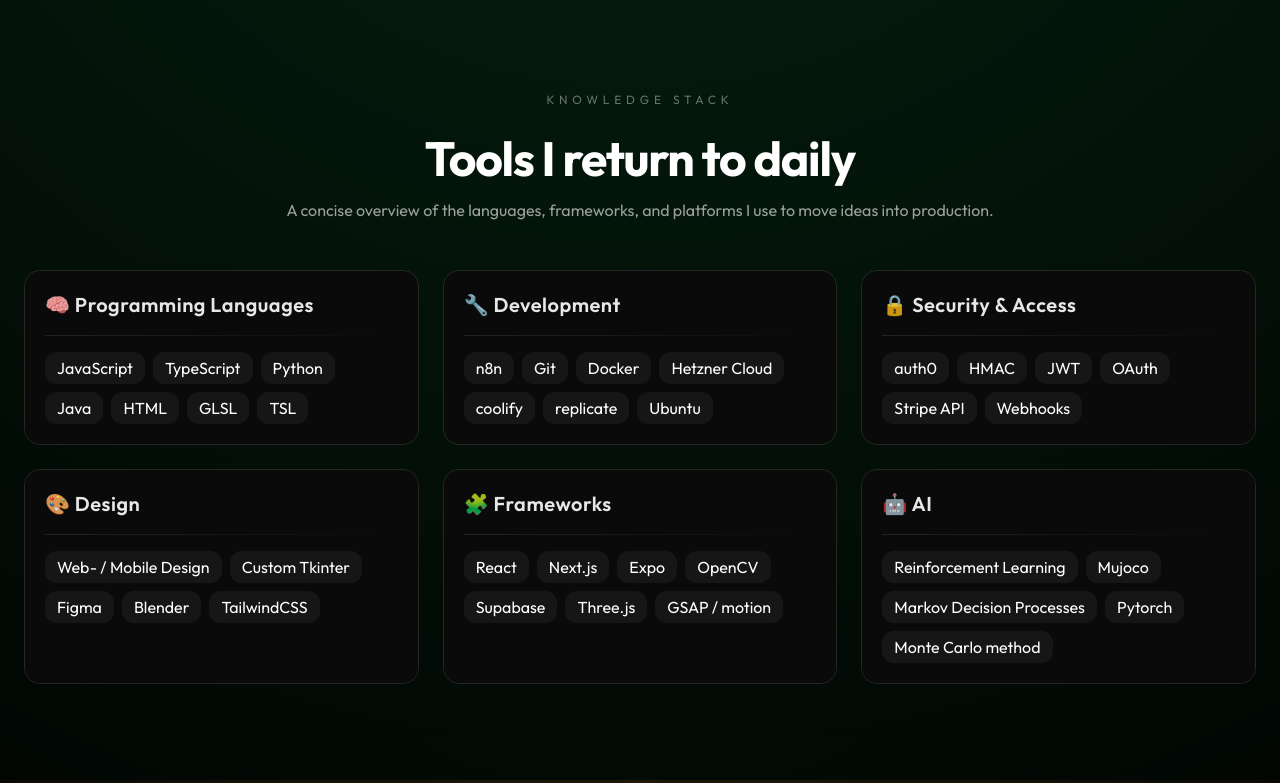
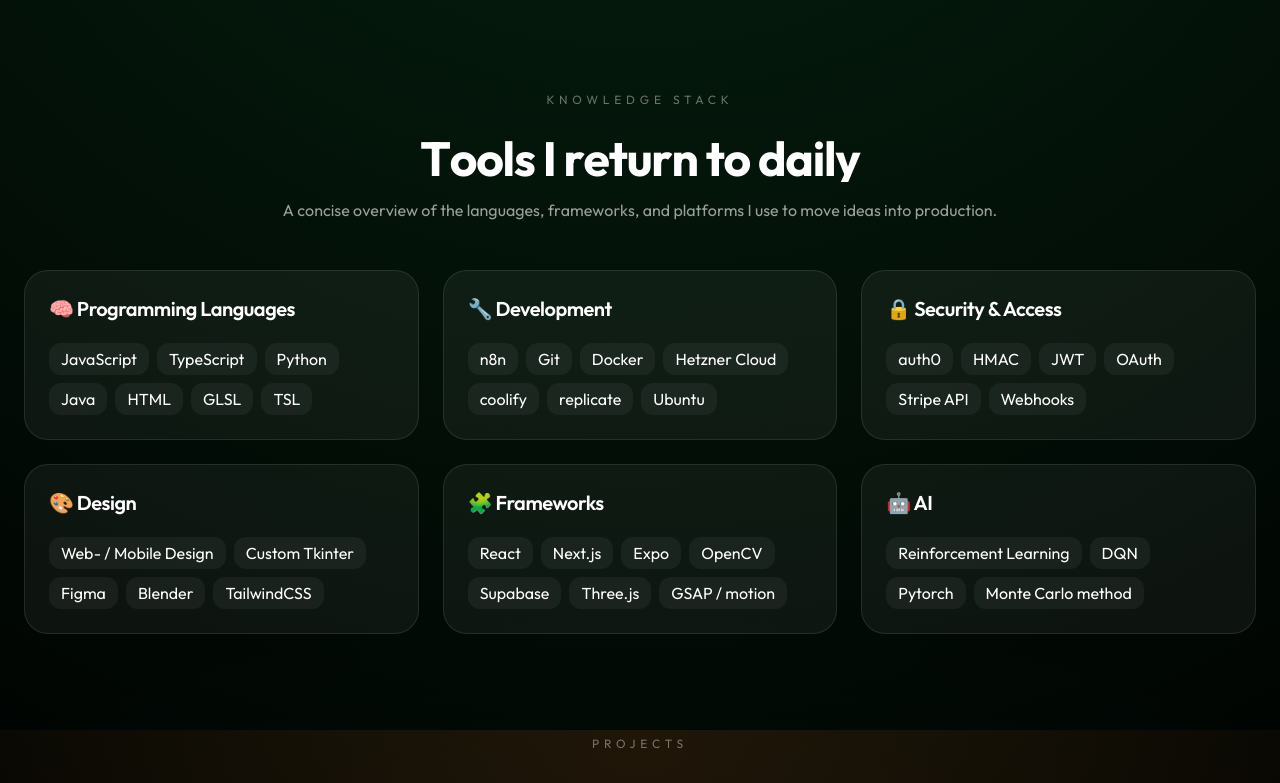
Before and after one commit to lnny8/website, a Next.js app: page / in a window 1280 px wide. Shown: the part 480-1263 px from the top of the page. Built offline with nearby package versions, Linux system fonts and the light colour scheme.

Commit message:
better home animation

```diff
--- a/app/ai/page.tsx
+++ b/app/ai/page.tsx
@@ -1,6 +1,6 @@
 import React from "react"
 import Link from "next/link"
-import Card from "@/lib/ui/magic-card"
+import Card from "@/lib/ui/card"
 import {ArrowLeft} from "lucide-react"
 
 const topicGroups = [
@@ -97,7 +97,7 @@
           </div>
           <div className="mt-12 grid grid-cols-1 gap-6 sm:grid-cols-2 lg:grid-cols-3">
             {topicGroups.map((topic, index) => (
-              <Card key={topic.title} color={topic.color} id={`ai-skillblock-${index}`} scrambleList={false} skillList={topic.skillList} title={topic.title} />
+              <Card items={topic.skillList} title={topic.title} />
             ))}
           </div>
         </div>
--- a/app/page.tsx
+++ b/app/page.tsx
@@ -9,7 +9,6 @@
 import {ScrollToPlugin} from "gsap/ScrollToPlugin"
 import {projects} from "../lib/projects"
 import Link from "next/link"
-import Card from "@/lib/ui/magic-card"
 import {ArrowLeft, ArrowRight} from "lucide-react"
 import ImageTilt from "@/lib/ui/image-tilt"
 
@@ -20,14 +19,22 @@
     const t1 = new SplitText("#home-t1", {type: "words, chars", mask: "words"})
     const t2 = new SplitText("#home-t2", {type: "words, chars", mask: "chars"})
     const t3 = new SplitText("#home-t3", {type: "words, chars", mask: "chars"})
+    const t5 = new SplitText("#home-t5", {type: "lines words, chars", mask: "lines"})
+    const t6 = new SplitText("#home-t6", {type: "lines words, chars", mask: "lines"})
     const tl = gsap.timeline()
-    tl.from(t1.chars, {yPercent: 100, opacity: 1, duration: 0.5, ease: "back.out", stagger: 0.05}, 0)
-    tl.from(t2.chars, {yPercent: 100, opacity: 1, duration: 0.3, ease: "back.out", stagger: {amount: 0.4}, delay: 0.3}, 0)
-    tl.from("#home-s1", {y: 0, opacity: 0, ease: "power2.inOut", duration: 2}, "-=1.4")
-    tl.from("#home-skillblock", {y: 70, opacity: 0, ease: "back.inOut", duration: 1, stagger: 0.2}, "<0.6")
+    tl.from("#home-gradient1", {opacity: 0, duration: 1}, 0)
+    tl.from("#home-t4", {opacity: 0, duration: 1}, 0.3)
+    tl.from(t1.chars, {yPercent: 100, opacity: 0, duration: 0.5, ease: "back.out", stagger: 0.05}, "<0.3")
+    tl.from(t2.chars, {yPercent: 100, opacity: 0, duration: 0.3, ease: "back.out", stagger: {amount: 0.4}, delay: 0.3}, "<")
+    tl.from(document.querySelectorAll("#home-spans span"), {yPercent: 100, opacity: 0, duration: 0.5, ease: "back.out", stagger: 0.1}, "<0.42")
+    tl.from("#home-t7", {opacity: 0, y: 100, duration: 1}, "<")
+    tl.from(t5.lines, {yPercent: 100, opacity: 1, duration: 0.5, ease: "back.out", stagger: 0.05}, "<")
+    tl.from(t6.lines, {yPercent: 100, opacity: 1, duration: 0.3, ease: "back.out", stagger: {amount: 0.4}, delay: 0.3}, "<")
+    tl.from("#home-sb", {y: 70, opacity: 0, duration: 1, stagger: 0.2, ease: "back.inOut"}, "-=1.4")
+    // tl.from("#home-s1", {y: 0, opacity: 0, ease: "power2.inOut", duration: 2}, "-=1.4")
 
-    gsap.from(t3.chars, {yPercent: 100, opacity: 1, duration: 0.5, ease: "back.out", stagger: 0.05, scrollTrigger: {trigger: "#home-t3", start: "top 90%"}})
-    gsap.from("#home-projectblock", {y: 70, opacity: 0, duration: 1, ease: "back.inOut", stagger: 0.2, scrollTrigger: {trigger: "#home-s2", start: "top 85%"}})
+    // gsap.from(t3.chars, {yPercent: 100, opacity: 1, duration: 0.5, ease: "back.out", stagger: 0.05, scrollTrigger: {trigger: "#home-t3", start: "top 90%"}})
+    // gsap.from("#home-projectblock", {y: 70, opacity: 0, duration: 1, ease: "back.inOut", stagger: 0.2, scrollTrigger: {trigger: "#home-s2", start: "top 85%"}})
   }, [])
 
   const skills = {
@@ -36,25 +43,27 @@
     "🔒 Security & Access": ["auth0", "HMAC", "JWT", "OAuth", "Stripe API", "Webhooks"],
     "🎨 Design": ["Web- / Mobile Design", "Custom Tkinter", "Figma", "Blender", "TailwindCSS"],
     "🧩 Frameworks": ["React", "Next.js", "Expo", "OpenCV", "Supabase", "Three.js", "GSAP / motion"],
-    "🤖 AI": ["Reinforcement Learning", "Mujoco", "Markov Decision Processes", "Pytorch", "Monte Carlo method"],
+    "🤖 AI": ["Reinforcement Learning", "DQN", "Pytorch", "Monte Carlo method"],
   }
 
   return (
     <main id="home-m" className="relative min-h-screen overflow-hidden">
-      <div className="pointer-events-none absolute inset-0 -z-10 bg-[radial-gradient(circle_at_top,_rgba(34,197,94,0.18),_transparent_55%)]" />
-      <div className="pointer-events-none absolute inset-0 -z-20 bg-[radial-gradient(circle_at_bottom,_rgba(56,189,248,0.1),_transparent_60%)]" />
+      <div id="home-gradient1" className="pointer-events-none absolute inset-0 -z-10 bg-[radial-gradient(circle_at_top,_rgba(34,197,94,0.18),_transparent_55%)]" />
+      <div id="home-gradient2" className="pointer-events-none absolute inset-0 -z-20 bg-[radial-gradient(circle_at_bottom,_rgba(56,189,248,0.1),_transparent_60%)]" />
 
       {/* Hero */}
       <section className="relative px-6 pb-24 pt-32 sm:pt-40">
         <div className="mx-auto flex max-w-5xl flex-col items-center text-center">
-          <span className="text-xs uppercase tracking-[0.5em] text-white/40">Creative Engineer</span>
+          <span className="text-xs uppercase tracking-[0.5em] text-white/40" id="home-t4">
+            Creative Engineer
+          </span>
           <h1 id="home-t1" className="mt-8 text-5xl font-extrabold tracking-tight sm:text-7xl md:text-8xl">
             Lenny Muffler
           </h1>
           <p id="home-t2" className="mt-6 max-w-2xl text-lg text-white/70 sm:text-2xl">
             Software developer crafting playful interfaces, reliable systems, and immersive web experiences.
           </p>
-          <div className="mt-10 flex flex-wrap justify-center gap-4 text-sm text-white/60">
+          <div id="home-spans" className="mt-10 flex flex-wrap justify-center gap-4 text-sm text-white/60">
             <span className="rounded-full border border-white/10 bg-white/5 px-4 py-2">Full-stack Product Builder</span>
             <span className="rounded-full border border-white/10 bg-white/5 px-4 py-2">Real-time Interfaces</span>
             <span className="rounded-full border border-white/10 bg-white/5 px-4 py-2">Simulation & AI</span>
@@ -66,13 +75,29 @@
       <section id="home-s1" className="px-6 pb-24">
         <div className="mx-auto max-w-7xl">
           <div className="mx-auto max-w-3xl text-center">
-            <span className="text-xs uppercase tracking-[0.4em] text-white/40">Knowledge Stack</span>
-            <h2 className="mt-6 text-3xl font-bold tracking-tight sm:text-5xl">Tools I return to daily</h2>
-            <p className="mt-4 text-white/60">A concise overview of the languages, frameworks, and platforms I use to move ideas into production.</p>
+            <span className="text-xs uppercase tracking-[0.4em] text-white/40" id="home-t7">
+              Knowledge Stack
+            </span>
+            <h2 id="home-t5" className="mt-6 text-3xl font-bold tracking-tight sm:text-5xl">
+              Tools I return to daily
+            </h2>
+            <p id="home-t6" className="mt-4 text-white/60">
+              A concise overview of the languages, frameworks, and platforms I use to move ideas into production.
+            </p>
           </div>
-          <div className="mt-12 grid grid-cols-1 gap-6 sm:grid-cols-2 lg:grid-cols-3">
+          <div id="test" className="mt-12 grid grid-cols-1 gap-6 sm:grid-cols-2 lg:grid-cols-3">
             {Object.entries(skills).map(([category, skillList]) => (
-              <Card color="#ffffff" scrambleList={false} id={"home-skillblock"} key={category} skillList={skillList} title={category} />
+              <article id="home-sb" key={category} className="relative overflow-hidden rounded-3xl border border-white/10 bg-white/5 p-6 transition-colors duration-300 hover:border-white/30 hover:bg-white/10">
+                <h4 className="text-xl font-semibold tracking-tight">{category}</h4>
+                <div className="flex flex-wrap gap-2 pt-5">
+                  {skillList.map((item) => (
+                    <span id="home-skillList-item" className="bg-white/5 items-center rounded-xl px-3 py-1" key={item}>
+                      {item}
+                    </span>
+                  ))}
+                </div>
+                <div className="pointer-events-none absolute inset-0 -z-10 bg-[radial-gradient(circle_at_top,_rgba(34,197,94,0.12),_transparent_65%)] opacity-0 transition duration-300 hover:opacity-100" />
+              </article>
             ))}
           </div>
         </div>
@@ -114,7 +139,6 @@
             <p className="mt-4 text-white/60">Micro-interactions and hover effects that make interfaces feel responsive without sacrificing clarity.</p>
           </div>
           <div className="relative mt-12 flex flex-col items-center gap-10">
-            <Card color="#ffffff" id="random-Card-home" scrambleList={false} skillList={["React", "Tailwind CSS", "GSAP", "Framer Motion"]} title={"Magic Card"} />
             <div className="flex items-center gap-4 text-sm text-white/50">
               <button className="inline-flex items-center gap-2 rounded-full border border-white/10 bg-neutral-900 px-4 py-2 transition hover:border-white/30 hover:text-white">
                 <ArrowLeft className="h-4 w-4" />
--- /dev/null
+++ b/lib/ui/card.tsx
@@ -0,0 +1,18 @@
+import React from "react"
+
+export default function Card({title, items, highlight}: {title: string; items: string[]; highlight?: string}) {
+  return (
+    <article key={title} className="relative overflow-hidden rounded-3xl border border-white/10 bg-white/5 p-6 transition duration-300 hover:border-white/30 hover:bg-white/10">
+      {highlight && <span className="text-xs mb-4 font-semibold uppercase tracking-[0.3em] text-white/40">{highlight}</span>}
+      <h4 className="text-xl font-semibold tracking-tight">{title}</h4>
+      <div className="flex flex-wrap gap-2 pt-5">
+        {items.map((item) => (
+          <span id="home-skillList-item" className="bg-white/5 items-center rounded-xl px-3 py-1" key={item}>
+            {item}
+          </span>
+        ))}
+      </div>
+      <div className="pointer-events-none absolute inset-0 -z-10 bg-[radial-gradient(circle_at_top,_rgba(34,197,94,0.12),_transparent_65%)] opacity-0 transition duration-300 hover:opacity-100" />
+    </article>
+  )
+}
```
